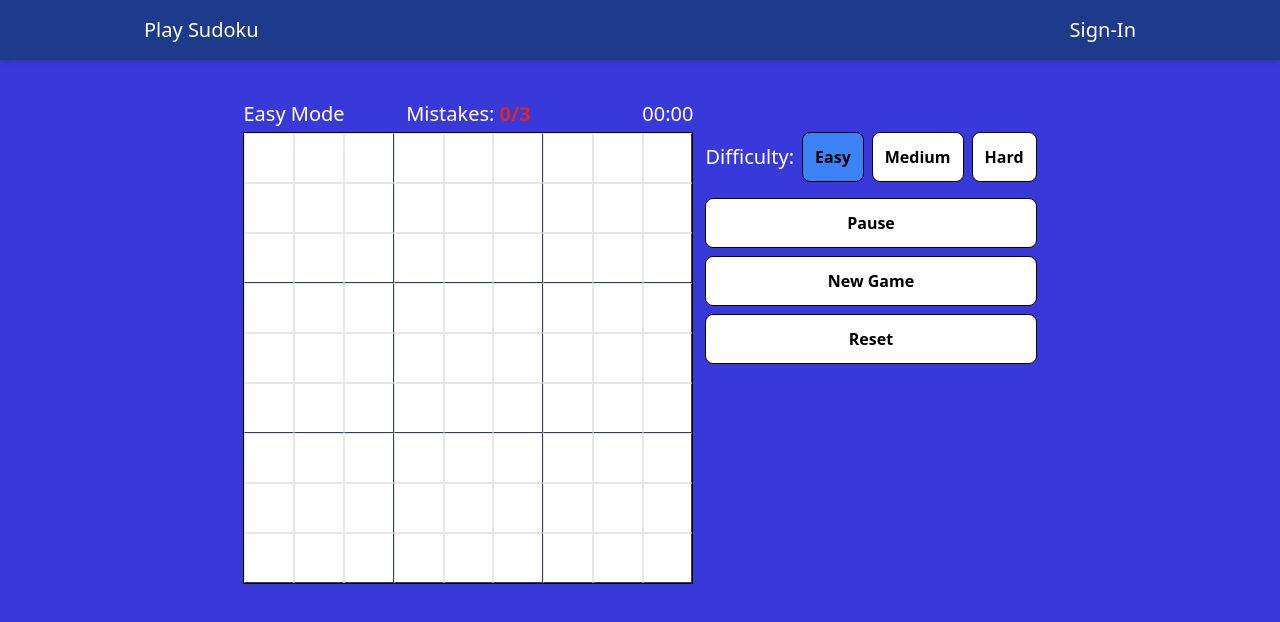
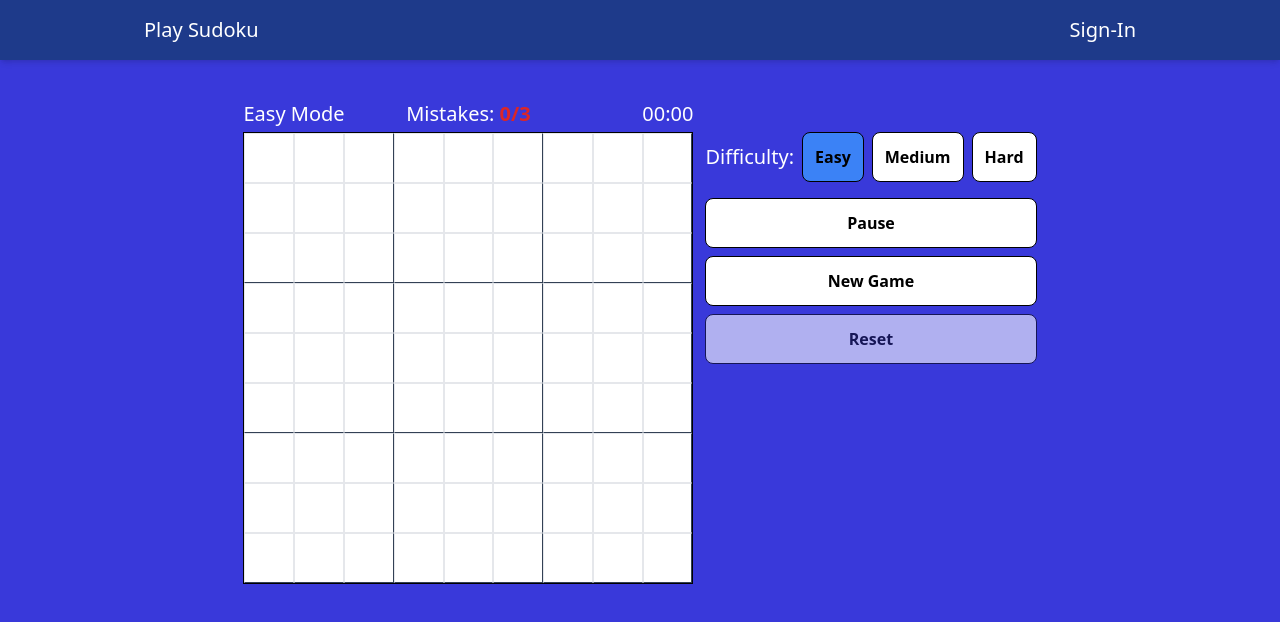
Before and after one commit to mylkner/mern-sudoku, a React (Vite) app in the folder client/: page / in a window 1280 px wide. Shown: the top 622 px of the page. Built offline with nearby package versions, Linux system fonts and the light colour scheme; no server answers.

Commit message:
disbaled reset button if game not playing

```diff
--- a/client/src/components/grid/Buttons.jsx
+++ b/client/src/components/grid/Buttons.jsx
@@ -25,7 +25,11 @@ const Buttons = (props) => {
             >
                 New Game
             </button>
-            <button onClick={props.resetGame} className={className}>
+            <button
+                onClick={props.resetGame}
+                className={className}
+                disabled={!isPlaying}
+            >
                 Reset
             </button>
         </>
```
